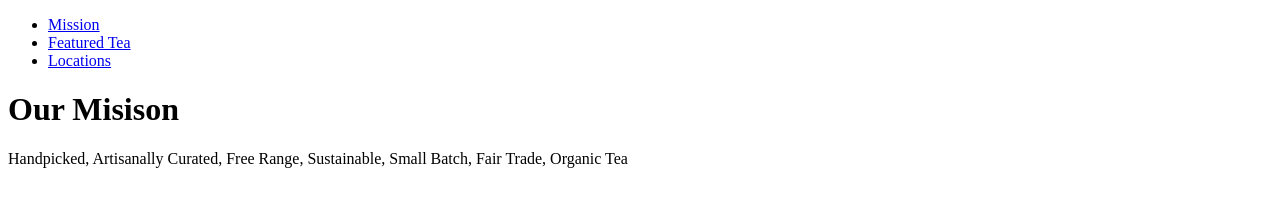
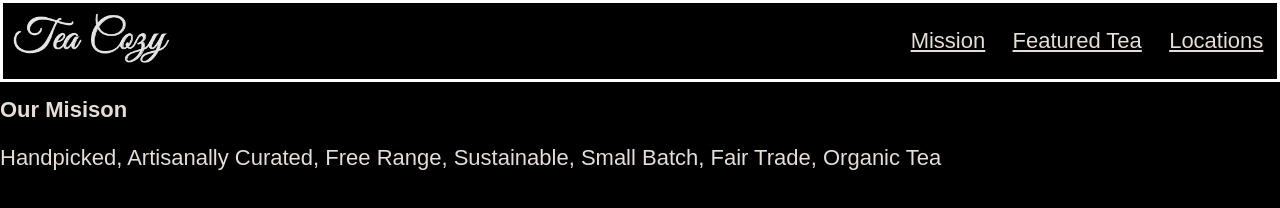
Before and after one commit to 4ntm4n/Tea-cozy, a plain HTML site: page index.html in a window 1280 px wide. Drawn offline with Linux system fonts and the light colour scheme.

Commit message:
add general styling to H*, a and p elements, added navbar and justified content using flex.

```diff
--- a/assets/css/style.css
+++ b/assets/css/style.css
@@ -0,0 +1,39 @@
+
+/* general style */
+
+body{
+    margin: 0;
+    padding: 0;
+    background-color: black;
+}
+
+h1, h2, h3, h4, h5, a, p {
+    font-family: Arial, Helvetica, sans-serif;
+    font-size: 22px;
+    color: seashell;
+    opacity: 0.9;
+}
+
+/* navigation bar */
+
+.nav-bar {
+    justify-content: space-between;
+    align-items: center;
+    display: flex;
+    flex-wrap: wrap;
+
+    box-sizing: border-box;
+    border: 3px solid white;
+}
+
+#main-nav {
+    display: inline-flex;
+    justify-content: space-around;
+    flex-basis: 380px;
+
+}
+
+#logo {
+    height: 50px;
+    margin: 10px;
+}
--- a/index.html
+++ b/index.html
@@ -13,9 +13,11 @@
     <header>
 
         <nav class="nav-bar">
-            <a href="assets/img/img-tea-cozy-logo.webp" alt="Tea Cozy Logo, links to home"></a>
+            <a href="index.html">
+                <img id="logo" src="assets/img/img-tea-cozy-logo.webp" alt="Tea Cozy Logo">
+            </a>
 
-            <ul>
+            <ul id="main-nav">
                 <li><a href="#">Mission</a></li>
                 <li><a href="#">Featured Tea</a></li>
                 <li><a href="#">Locations</a></li>
```
